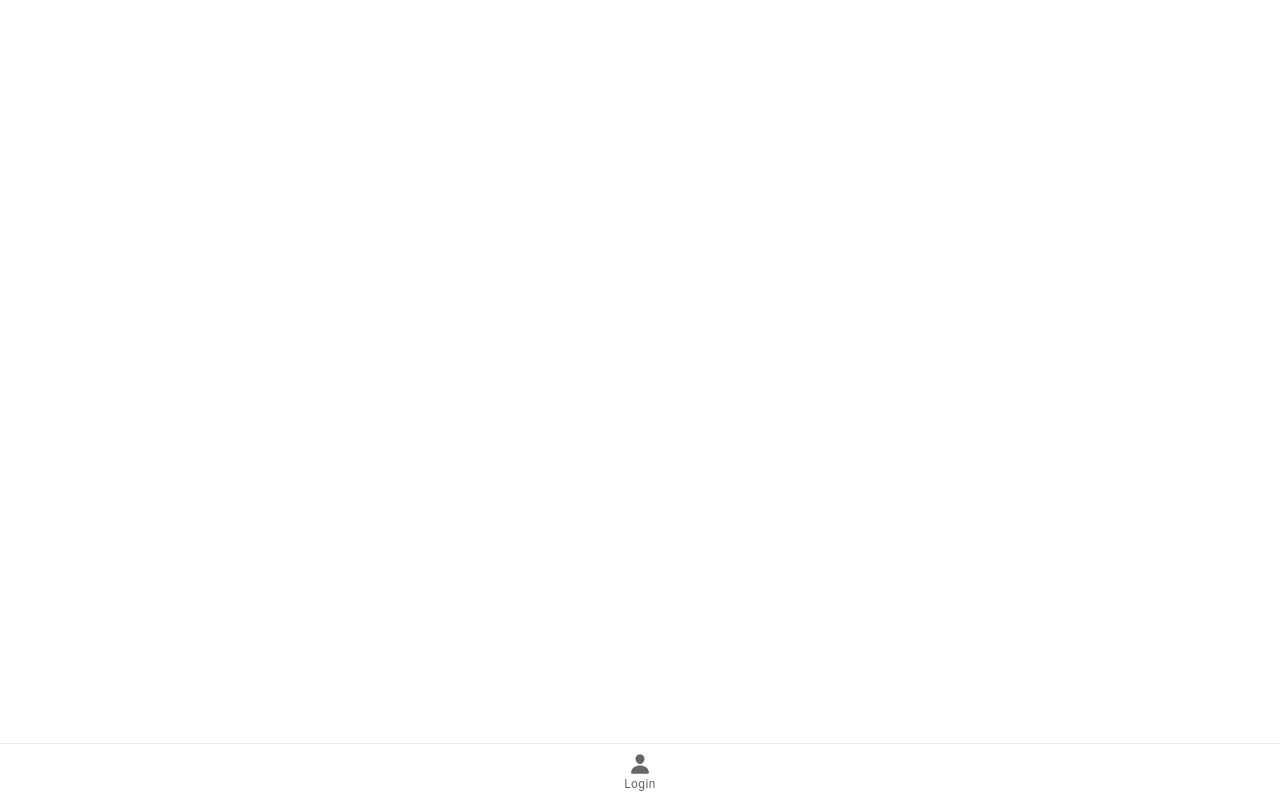
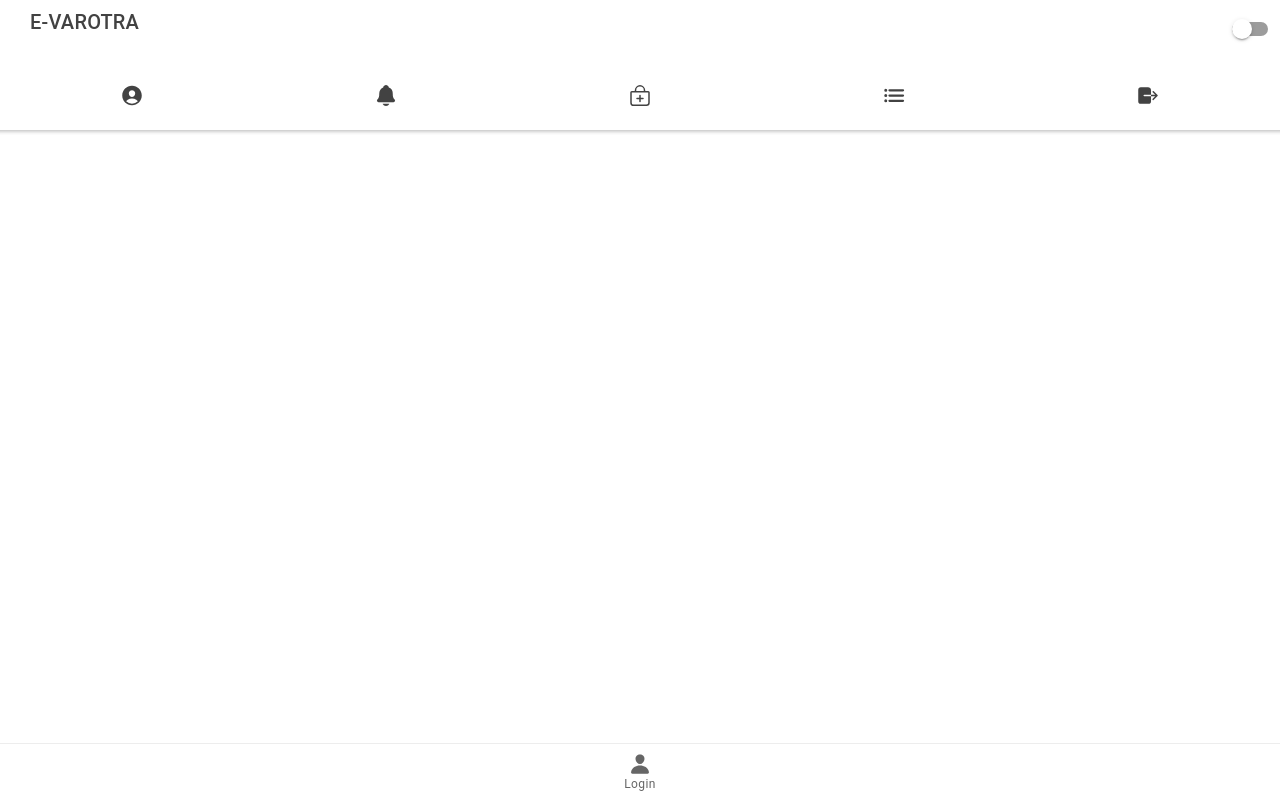
Before and after one commit to Nancia1586/Front-Mobile28, a React (Create React App) app in the folder IonicProject/: page /detail_enchere/1 in a window 1280 px wide. Built offline with nearby package versions, Linux system fonts and the light colour scheme.

Commit message:
modif 20:44

```diff
--- a/IonicProject/src/App.tsx
+++ b/IonicProject/src/App.tsx
@@ -34,6 +34,7 @@ import Login from './pages/Login';
 import HistoriqueRechargeCompte from './pages/HistoriqueRechargeCompte';
 import ListeEnchere from './pages/ListeEnchere';
 import Profil from './pages/Profil';
+import DetailEnchere from './pages/DetailEnchere';
 
 setupIonicReact();
 
@@ -42,9 +43,9 @@ const App: React.FC = () => (
     <IonReactRouter>
       <IonTabs>
         <IonRouterOutlet>
-          {/* <Route exact path="/vehicules/:idVehicule">
-            <DetailVehicule />
-          </Route> */}
+          <Route exact path="/detail_enchere/:id">
+            <DetailEnchere />
+          </Route>
           <Route path="/liste_enchere">
             <ListeEnchere />
           </Route>
--- /dev/null
+++ b/IonicProject/src/pages/DetailEnchere.tsx
@@ -0,0 +1,182 @@
+import { IonButton, IonButtons, IonCol, IonCard, IonFab, IonContent, IonFabButton, IonFabList, IonCardHeader, IonCardContent, IonCardSubtitle, IonCardTitle, IonHeader, IonIcon, IonInput, IonItem, IonLabel, IonList, IonMenu, IonMenuButton, IonModal, IonPage, IonRefresher, IonRefresherContent, IonRow, IonSelect, IonSelectOption, IonThumbnail, IonTitle, IonToolbar, IonVirtualScroll, RefresherEventDetail, useIonViewWillEnter, IonBadge, IonGrid, IonSearchbar, IonPopover, IonChip, IonAvatar, useIonAlert, IonSegment, IonSegmentButton, IonToggle, useIonLoading } from '@ionic/react';
+import { add, addCircleSharp, bagAdd, bagAddOutline, business, calendar, card, chevronUpCircle, colorPalette, list, logOut, moon, notifications, person, personCircle, search } from 'ionicons/icons';
+import { useEffect, useRef, useState } from 'react';
+import { useParams } from 'react-router';
+
+const DetailEnchere: React.FC = () => {
+    const toggleDarkModeHandler = () => document.body.classList.toggle('dark');
+    const [presentAlert] = useIonAlert();
+    const [presentLoading] = useIonLoading();
+    const idEnchere = useParams<{ id:string }>();
+
+    function Menu() {
+        return (
+            <>
+                <IonMenu contentId='main-content'>
+                    <IonContent className='ion-padding'>
+                        <IonItem href="/ListePM">
+                            <IonIcon icon={personCircle}></IonIcon>
+                            <IonLabel>Profil</IonLabel>
+                        </IonItem>
+                        <IonItem href="/ListeExtraction">
+                            <IonIcon icon={list}></IonIcon>
+                            <IonLabel>Enchere</IonLabel>
+                        </IonItem>
+                        <IonItem href="/ListeBroyage">
+                            <IonIcon icon={list}></IonIcon>
+                            <IonLabel>Compte</IonLabel>
+                        </IonItem>
+                        <IonItem href="/ListeCentrifuge">
+                            <IonIcon icon={logOut}></IonIcon>
+                            <IonLabel>Deconnexion</IonLabel>
+                        </IonItem>
+                    </IonContent>
+                </IonMenu>
+            </>
+        );
+    }
+
+    function Avatar() {
+        return (
+            <>
+                <IonAvatar>
+                    <img style={{ width: "40px", height: "40px" }} alt="Silhouette of a person's head" src="https://ionicframework.com/docs/img/demos/avatar.svg" />
+                </IonAvatar>
+                {/* <IonLabel>Rakoto</IonLabel> */}
+            </>
+        );
+    }
+
+    function Header() {
+        return (
+            <>
+                <IonHeader>
+                    <IonToolbar>
+                        <IonGrid>
+                            <IonRow>
+                                <IonCol>
+                                    <IonTitle>E-VAROTRA</IonTitle>
+                                </IonCol>
+                                <IonCol size="auto">
+                                    <div style={{ width: "50px" }}>
+                                        {/* <img width={20} height={20} alt="Silhouette of mountains" src="https://ionicframework.com/docs/img/demos/card-media.png" /> */}
+                                        {/* <Avatar /> */}
+                                        <IonToggle
+                                            slot="end"
+                                            name="darkMode"
+                                            onIonChange={toggleDarkModeHandler}
+                                        />
+                                    </div>
+                                </IonCol>
+                            </IonRow>
+                        </IonGrid>
+                    </IonToolbar>
+                    <IonToolbar>
+                        {/* <IonButtons slot="start">
+                            <IonMenuButton></IonMenuButton>
+                        </IonButtons> */}
+                        <IonButtons>
+                            <IonGrid>
+                                <IonRow>
+                                    <IonCol>
+                                        <center>
+                                            <IonButton href='/profil'>
+                                                <IonIcon slot="icon-only" icon={personCircle}></IonIcon>
+                                            </IonButton>
+                                        </center>
+                                    </IonCol>
+                                    <IonCol>
+                                        <center>
+                                            <IonButton>
+                                                <IonIcon slot="icon-only" icon={notifications}></IonIcon>
+                                            </IonButton>
+                                        </center>
+                                    </IonCol>
+                                    <IonCol>
+                                        <center>
+                                            <IonButton href='/historique_recharge_compte'>
+                                                <IonIcon slot="icon-only" icon={bagAddOutline}></IonIcon>
+                                            </IonButton>
+                                        </center>
+                                    </IonCol>
+                                    <IonCol>
+                                        <center>
+                                            <IonButton href='/liste_enchere'>
+                                                <IonIcon slot="icon-only" icon={list}></IonIcon>
+                                            </IonButton>
+                                        </center>
+                                    </IonCol>
+                                    <IonCol>
+                                        <center>
+                                            <IonButton onClick={() =>
+                                                presentAlert({
+                                                    header: 'Deconnexion',
+                                                    message: 'Êtes-vous sûr de vouloir vous déconnecter?',
+                                                    buttons: [
+                                                        {
+                                                            text: 'Non',
+                                                            role: 'cancel',
+                                                            cssClass: 'secondary',
+                                                            handler: (blah) => {
+                                                                console.log('Confirmation annulée');
+                                                            }
+                                                        },
+                                                        {
+                                                            text: 'Oui',
+                                                            handler: () => {
+                                                                console.log('Confirmation effectuée');
+                                                                presentLoading({
+                                                                    message: 'Deconnexion',
+                                                                    duration: 3000,
+                                                                });
+                                                                setTimeout(() => {
+                                                                    window.location.href = '/login';
+                                                                }, 3000)
+                                                            }
+                                                        }
+                                                    ],
+
+                                                })
+                                            }>
+                                                <IonIcon slot="icon-only" icon={logOut}></IonIcon>
+                                            </IonButton>
+                                        </center>
+                                    </IonCol>
+                                </IonRow>
+                            </IonGrid>
+                        </IonButtons>
+                        {/* <IonTitle>ToolBar</IonTitle> */}
+                    </IonToolbar>
+                </IonHeader>
+            </>
+        );
+    }
+
+    function handleRefresh(event: CustomEvent<RefresherEventDetail>) {
+        setTimeout(() => {
+            // Any calls to load data go here
+            event.detail.complete();
+            window.location.reload();
+        }, 500);
+    }
+
+
+    console.log(idEnchere);
+    return (
+        <>
+            {/* <Menu/> */}
+            <IonPage id="main-content">
+                <Header />
+                <IonContent>
+                    <IonRefresher slot="fixed" onIonRefresh={handleRefresh}>
+                        <IonRefresherContent></IonRefresherContent>
+                    </IonRefresher>
+                    {/* <RechargeForm /> */}
+                    <br></br>
+                </IonContent>
+            </IonPage>
+        </>
+    );
+};
+
+export default DetailEnchere;
```
Also changed, not shown: IonicProject/src/pages/ListeEnchere.tsx (+76 -69 lines).
